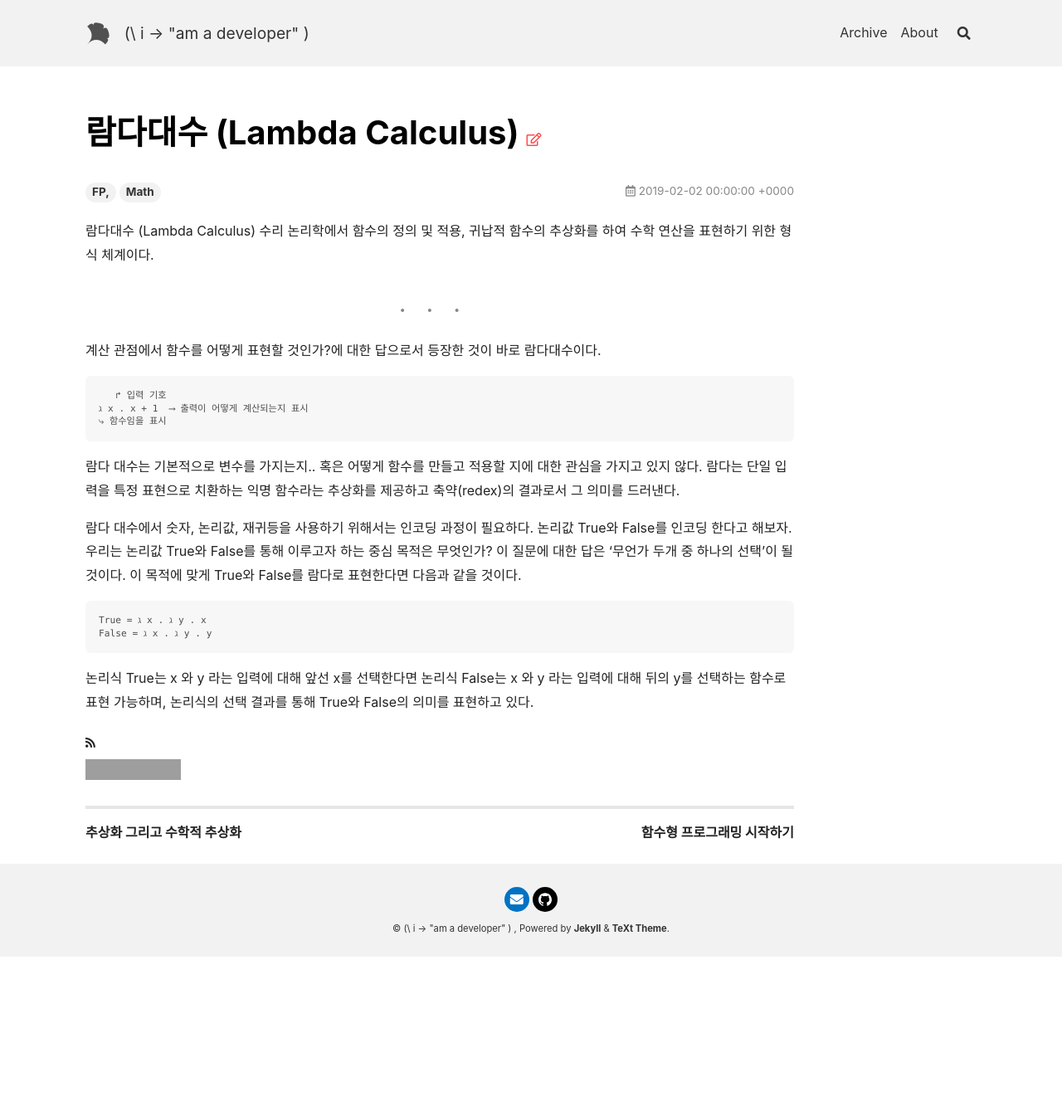
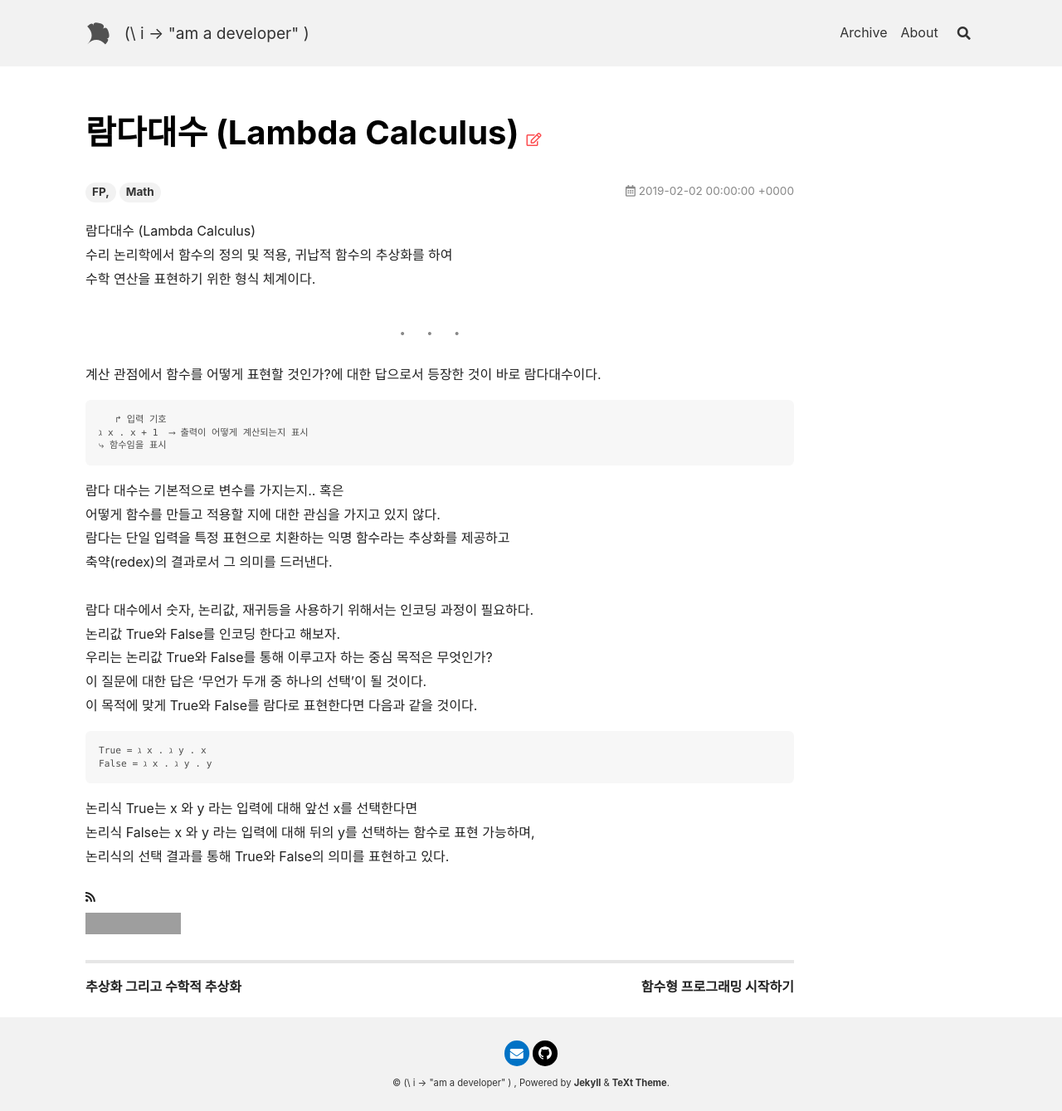
Before and after one commit to codeherb/codeherb.github.com, a Jekyll site: the page built from _posts/2019-02-02-lambda.md, in a window 1280 px wide. Shown: the whole page at 83% size. Built offline with Jekyll 4.4.1, drawn with Linux system fonts in a browser that asks for light colours; nearby versions of some CDN libraries; comment, search, counter and statistics services are not loaded; before the commit the page ends 1153 px from its top, so only the background shows below that; grey boxes are pictures that could not be loaded.

Commit message:
Update 2019-02-02-lambda.md

````diff
--- a/_posts/2019-02-02-lambda.md
+++ b/_posts/2019-02-02-lambda.md
@@ -4,12 +4,12 @@
 key : post-lambda
 ---
 
-람다대수 (Lambda Calculus)
-수리 논리학에서 함수의 정의 및 적용, 귀납적 함수의 추상화를 하여
-수학 연산을 표현하기 위한 형식 체계이다.
+람다대수 (Lambda Calculus)<br>
+수리 논리학에서 함수의 정의 및 적용, 귀납적 함수의 추상화를 하여<br>
+수학 연산을 표현하기 위한 형식 체계이다.<br>
 
 ---
-계산 관점에서 함수를 어떻게 표현할 것인가?에 대한 답으로서 등장한 것이 바로 람다대수이다.
+계산 관점에서 함수를 어떻게 표현할 것인가?에 대한 답으로서 등장한 것이 바로 람다대수이다.<br>
 
 ```
    ↱ 입력 기호
@@ -17,20 +17,20 @@
 ⤷ 함수임을 표시
 ```
 
-람다 대수는 기본적으로 변수를 가지는지.. 혹은
-어떻게 함수를 만들고 적용할 지에 대한 관심을 가지고 있지 않다.
-람다는 단일 입력을 특정 표현으로 치환하는 익명 함수라는 추상화를 제공하고
-축약(redex)의 결과로서 그 의미를 드러낸다.
-
-람다 대수에서 숫자, 논리값, 재귀등을 사용하기 위해서는 인코딩 과정이 필요하다.
-논리값 True와 False를 인코딩 한다고 해보자.
-우리는 논리값 True와 False를 통해 이루고자 하는 중심 목적은 무엇인가?
-이 질문에 대한 답은 '무언가 두개 중 하나의 선택'이 될 것이다.
-이 목적에 맞게 True와 False를 람다로 표현한다면 다음과 같을 것이다.
+람다 대수는 기본적으로 변수를 가지는지.. 혹은<br>
+어떻게 함수를 만들고 적용할 지에 대한 관심을 가지고 있지 않다.<br>
+람다는 단일 입력을 특정 표현으로 치환하는 익명 함수라는 추상화를 제공하고<br>
+축약(redex)의 결과로서 그 의미를 드러낸다.<br>
+<br>
+람다 대수에서 숫자, 논리값, 재귀등을 사용하기 위해서는 인코딩 과정이 필요하다.<br>
+논리값 True와 False를 인코딩 한다고 해보자.<br>
+우리는 논리값 True와 False를 통해 이루고자 하는 중심 목적은 무엇인가?<br>
+이 질문에 대한 답은 '무언가 두개 중 하나의 선택'이 될 것이다.<br>
+이 목적에 맞게 True와 False를 람다로 표현한다면 다음과 같을 것이다.<br>
 ```
 True = ℷ x . ℷ y . x
 False = ℷ x . ℷ y . y
 ```
-논리식 True는 x 와 y 라는 입력에 대해 앞선 x를 선택한다면
-논리식 False는 x 와 y 라는 입력에 대해 뒤의 y를 선택하는 함수로 표현 가능하며,
-논리식의 선택 결과를 통해 True와 False의 의미를 표현하고 있다.
+논리식 True는 x 와 y 라는 입력에 대해 앞선 x를 선택한다면<br>
+논리식 False는 x 와 y 라는 입력에 대해 뒤의 y를 선택하는 함수로 표현 가능하며,<br>
+논리식의 선택 결과를 통해 True와 False의 의미를 표현하고 있다.<br>
````
